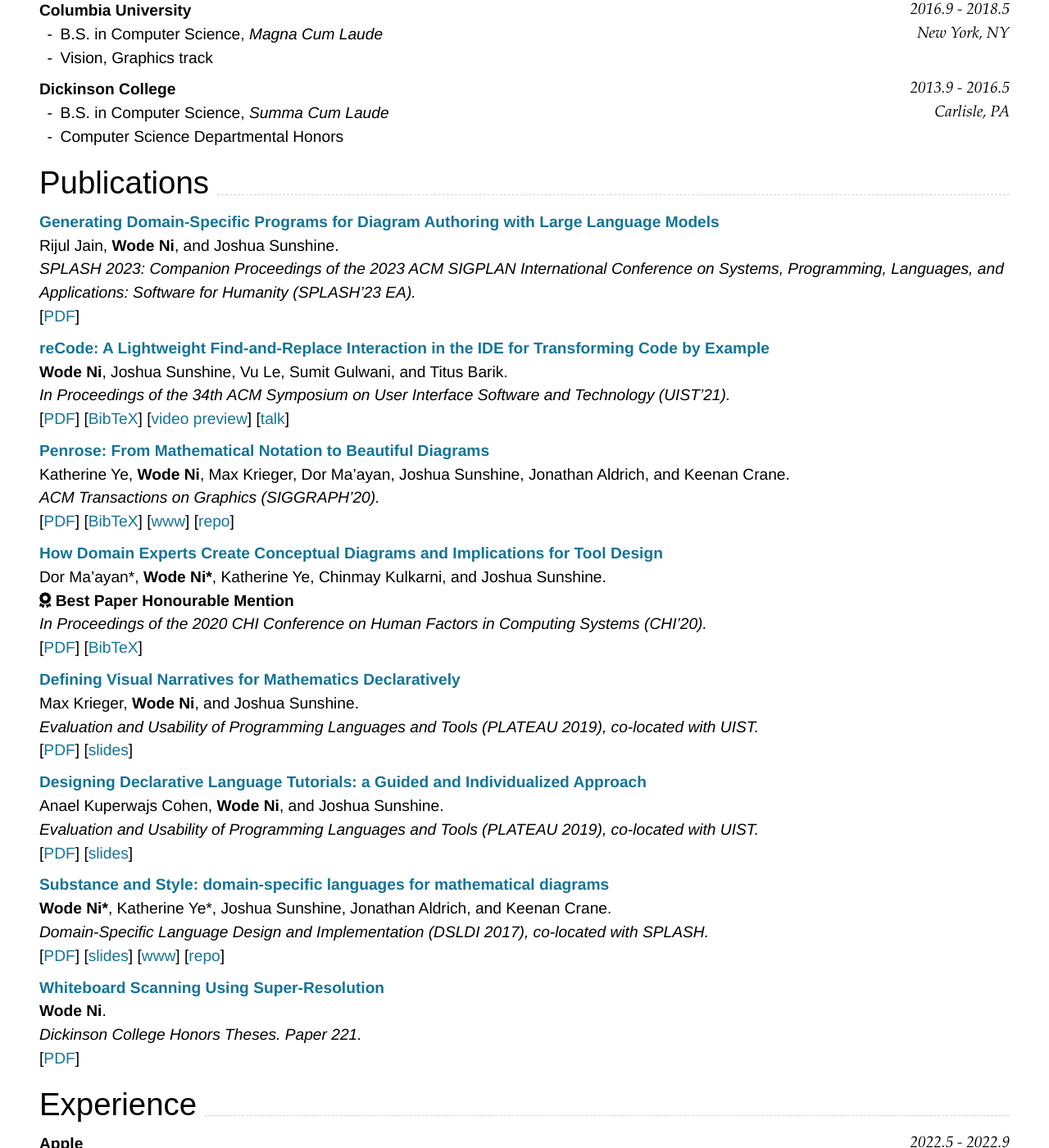
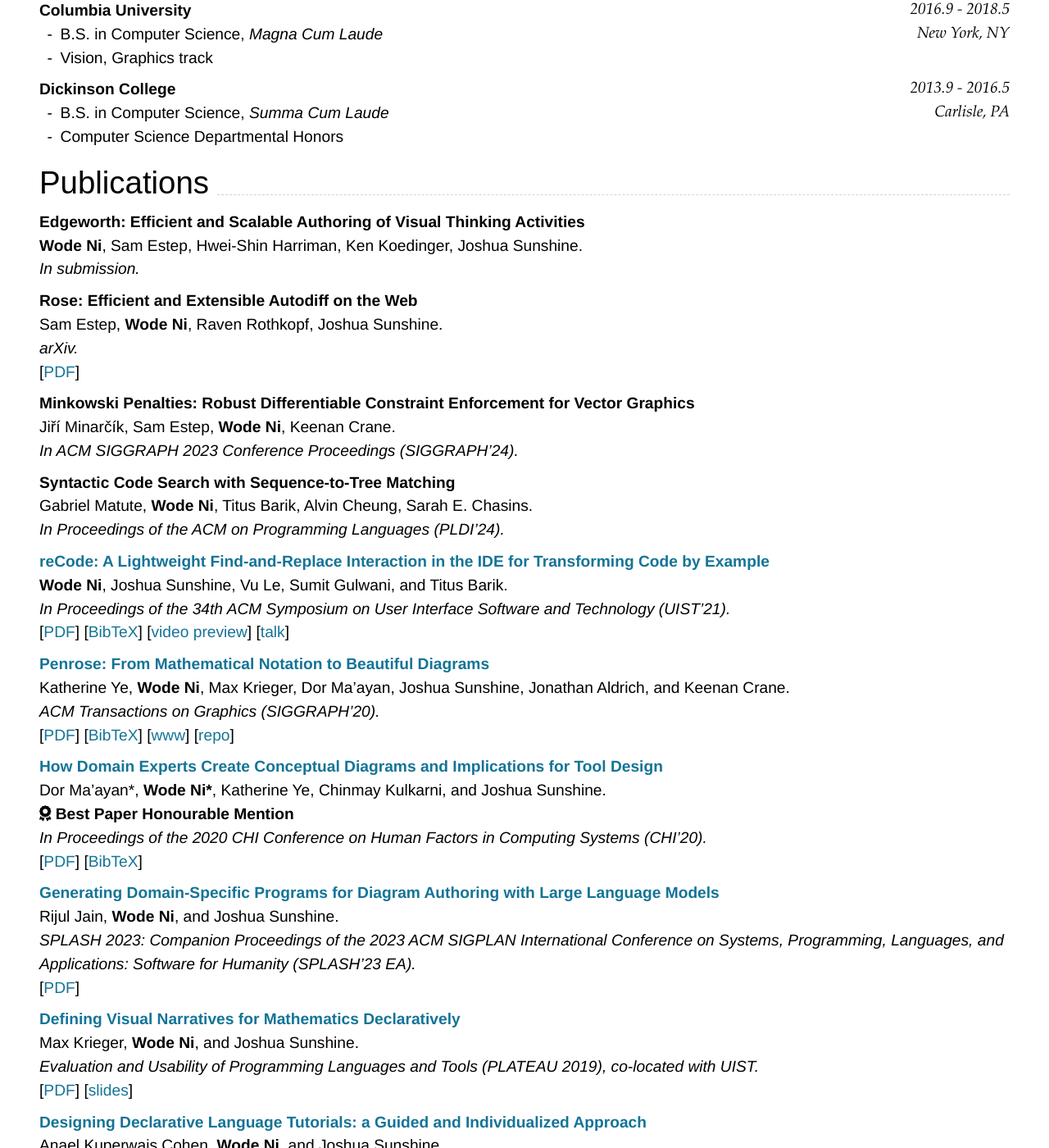
Before and after one commit to wodeni/nimo-markdown-cv, a Jekyll site: the page built from index.md, in a window 1280 px wide and 1400 px high, scrolled down 416 px. Shown: the whole window at 82% size. Built offline with Jekyll 4.4.1, drawn with Linux system fonts in a browser that asks for light colours; nearby versions of some CDN libraries.

Commit message:
chore: add siggraph, pldi, and rose papers

```diff
--- a/index.md
+++ b/index.md
@@ -5,7 +5,7 @@
   url: mailto:nimo@cmu.edu
   text: nimo@cmu.edu
 homepage:
-  url: http://cs.cmu.edu/~woden
+  url: https://cs.cmu.edu/~woden
   text: cs.cmu.edu/~woden
 ---
 
@@ -53,11 +53,22 @@
 
 ## Publications
 
-### [**Generating Domain-Specific Programs for Diagram Authoring with Large Language Models**](https://wodenimoni.com/assets/splash-23-llm-diagrams.pdf)
+### **Edgeworth: Efficient and Scalable Authoring of Visual Thinking Activities**
+**Wode Ni**, Sam Estep, Hwei-Shin Harriman, Ken Koedinger, Joshua Sunshine. <br>
+_In submission._
 
-Rijul Jain, **Wode Ni**, and Joshua Sunshine.<br>
-_SPLASH 2023: Companion Proceedings of the 2023 ACM SIGPLAN International Conference on Systems, Programming, Languages, and Applications: Software for Humanity (SPLASH'23 EA)._<br>
-[[PDF](https://wodenimoni.com/assets/splash-23-llm-diagrams.pdf)]
+### **Rose: Efficient and Extensible Autodiff on the Web**
+Sam Estep, **Wode Ni**, Raven Rothkopf, Joshua Sunshine. <br>
+_arXiv._ <br>
+[[PDF](https://arxiv.org/pdf/2402.17743.pdf)]
+
+### **Minkowski Penalties: Robust Differentiable Constraint Enforcement for Vector Graphics**
+Jiří Minarčík, Sam Estep, **Wode Ni**, Keenan Crane. <br>
+_In ACM SIGGRAPH 2023 Conference Proceedings (SIGGRAPH'24)._ <br>
+
+### **Syntactic Code Search with Sequence-to-Tree Matching**
+Gabriel Matute, **Wode Ni**, Titus Barik, Alvin Cheung, Sarah E. Chasins.<br>
+_In Proceedings of the ACM on Programming Languages (PLDI'24)._ <br>
 
 ### [**reCode: A Lightweight Find-and-Replace Interaction in the IDE for Transforming Code by Example**]({{ page.homepage.url }}/assets/uist-21-recode.pdf)
 **Wode Ni**, Joshua Sunshine, Vu Le, Sumit Gulwani, and Titus Barik.<br>
@@ -83,6 +94,13 @@
 _In Proceedings of the 2020 CHI Conference on Human Factors in Computing Systems (CHI'20)._<br>
 [[PDF]({{ page.homepage.url }}/assets/chi-20-natural-diagramming.pdf)]
 [[BibTeX]({{ page.homepage.url }}/assets/chi-20-natural-diagramming.txt)]
+
+
+### [**Generating Domain-Specific Programs for Diagram Authoring with Large Language Models**](https://wodenimoni.com/assets/splash-23-llm-diagrams.pdf)
+
+Rijul Jain, **Wode Ni**, and Joshua Sunshine.<br>
+_SPLASH 2023: Companion Proceedings of the 2023 ACM SIGPLAN International Conference on Systems, Programming, Languages, and Applications: Software for Humanity (SPLASH'23 EA)._<br>
+[[PDF](https://wodenimoni.com/assets/splash-23-llm-diagrams.pdf)]
 
 
 ### [**Defining Visual Narratives for Mathematics Declaratively**](http://2019.plateau-workshop.org/assets/papers-2019/9.pdf)
```
